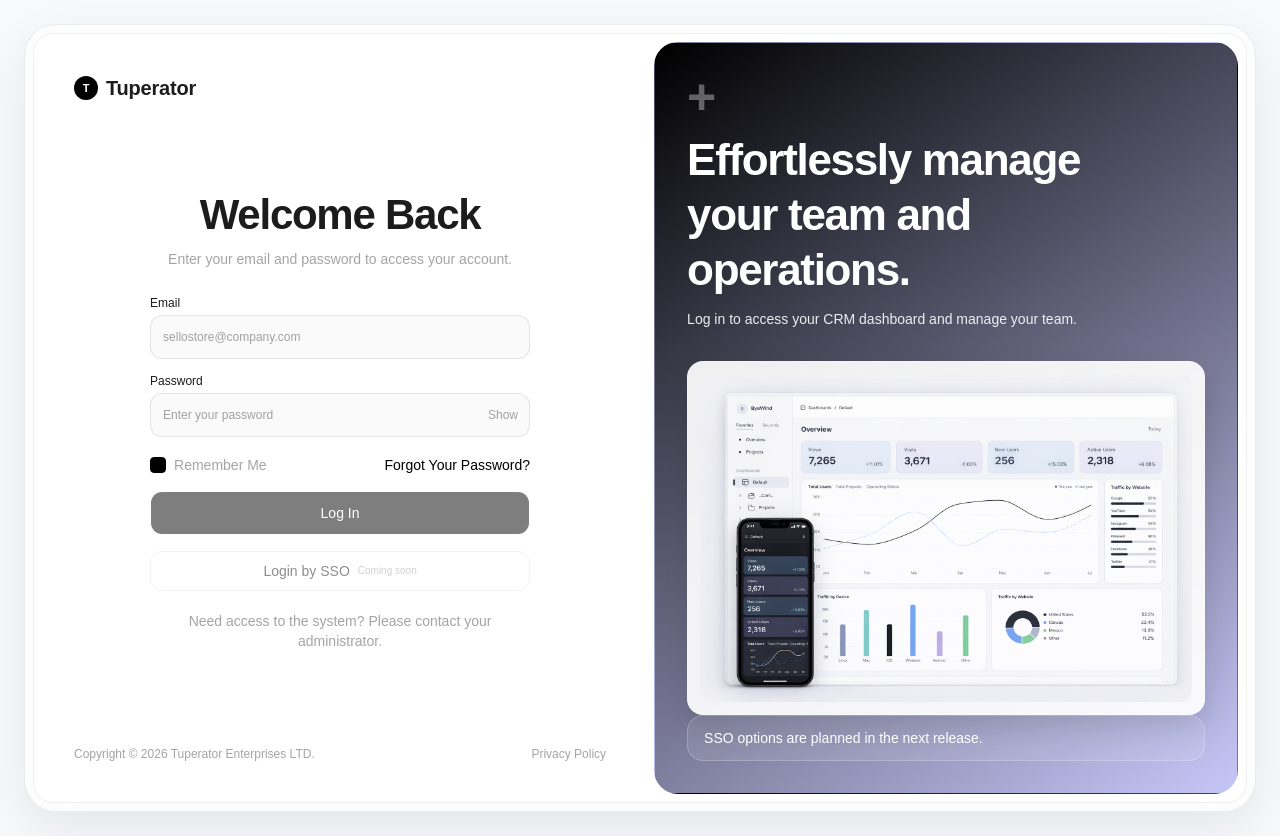
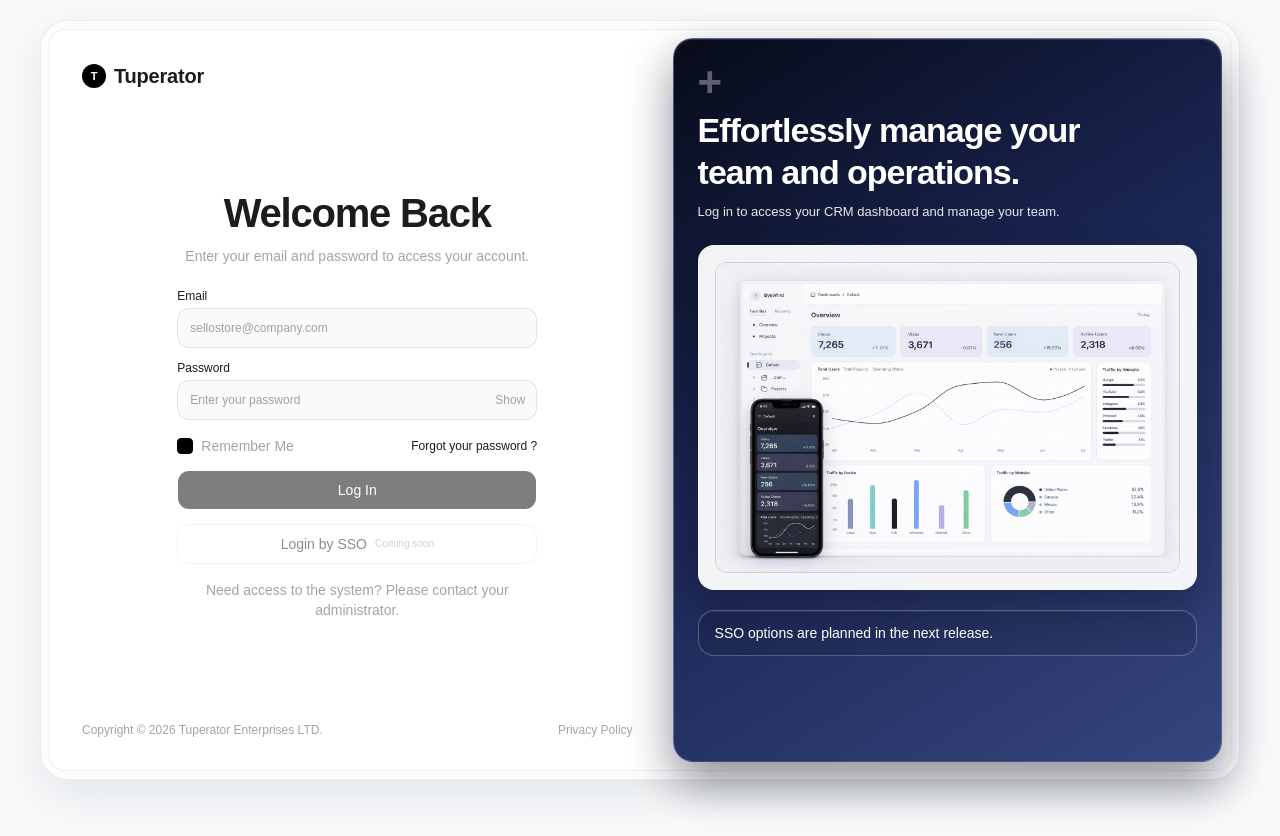
Before and after one commit to tuperator/dashboard-foundaition, a React (Vite) app: page /login in a window 1280 px wide. After the commit the page ends 800 px from the top, so only its background shows below. Built offline with nearby package versions, Linux system fonts and the light colour scheme; some icons are missing.

Commit message:
fix ui login

```diff
--- a/src/app/styles/index.css
+++ b/src/app/styles/index.css
@@ -60,7 +60,7 @@
   --sb-rail-hover: #f3f4f6;
   --sb-rail-active-bg: #0f172a;
   --sb-rail-active-icon: #ffffff;
-  --app-scale: 0.8;
+  --app-scale: 1;
 
   --background: var(--fig-primary-light);
   --foreground: var(--fig-black-100);
--- a/src/pages/login/ui/LoginPage.tsx
+++ b/src/pages/login/ui/LoginPage.tsx
@@ -5,9 +5,9 @@ export function LoginPage() {
   const form = useLoginForm();
 
   return (
-    <main className="bg-background min-h-screen p-3 md:p-6">
-      <div className="border-border/80 bg-card/70 mx-auto flex min-h-[calc(100vh-1.5rem)] w-full max-w-[1320px] rounded-[28px] border p-2 shadow-[0_18px_50px_rgba(16,24,40,0.08)] backdrop-blur-xl md:min-h-[calc(100vh-3rem)] md:rounded-[32px]">
-        <div className="grid w-full rounded-3xl border border-border/60 bg-white/92 dark:bg-card/95 lg:grid-cols-[1fr_0.98fr]">
+    <main className="bg-background min-h-screen p-3 md:p-5">
+      <div className="border-border/80 bg-card/70 mx-auto flex min-h-[calc(100vh-1.5rem)] w-full max-w-[1200px] rounded-[24px] border p-2 shadow-[0_16px_42px_rgba(16,24,40,0.08)] backdrop-blur-xl md:min-h-[calc(100vh-2.5rem)] md:rounded-[28px]">
+        <div className="grid w-full rounded-2xl border border-border/60 bg-white/94 dark:bg-card/96 lg:grid-cols-[1fr_0.92fr]">
           <LoginFormPanel form={form} />
           <LoginHeroPanel />
         </div>
--- a/src/pages/login/ui/components/LoginFormPanel.tsx
+++ b/src/pages/login/ui/components/LoginFormPanel.tsx
@@ -21,34 +21,34 @@ export function LoginFormPanel({ form }: LoginFormPanelProps) {
   } = form;
 
   return (
-    <section className="flex min-h-[640px] flex-col p-6 md:p-10">
-      <div className="mb-6 flex items-center gap-2">
+    <section className="flex min-h-[580px] flex-col p-5 md:p-8">
+      <div className="mb-5 flex items-center gap-2">
         <span className="bg-primary text-primary-foreground inline-flex h-6 w-6 items-center justify-center rounded-full text-[11px] font-semibold">
           T
         </span>
-        <span className="text-foreground text-xl font-semibold tracking-[-0.01em]">
+        <span className="text-foreground text-lg font-semibold tracking-[-0.01em] md:text-xl">
           Tuperator
         </span>
       </div>
 
-      <div className="mx-auto flex w-full max-w-[380px] flex-1 flex-col justify-center">
-        <div className="mb-7 text-center">
-          <h1 className="text-foreground text-[42px] leading-tight font-semibold tracking-[-0.03em]">
+      <div className="mx-auto flex w-full max-w-[360px] flex-1 flex-col justify-center">
+        <div className="mb-6 text-center">
+          <h1 className="text-foreground text-[36px] leading-tight font-semibold tracking-[-0.03em] md:text-[40px]">
             Welcome Back
           </h1>
-          <p className="text-muted-foreground mt-2 text-sm">
+          <p className="text-muted-foreground mt-2 text-[13px] md:text-sm">
             Enter your email and password to access your account.
           </p>
         </div>
 
-        <form onSubmit={onSubmit} className="space-y-4">
+        <form onSubmit={onSubmit} className="space-y-3.5">
           <div className="space-y-1.5">
             <Label htmlFor="identity">Email</Label>
             <Input
               id="identity"
               autoComplete="email"
               placeholder="sellostore@company.com"
-              className="h-11 rounded-xl px-3 text-sm"
+              className="h-10 rounded-xl px-3 text-sm"
               {...register("identity")}
             />
             {errors.identity ? (
@@ -64,7 +64,7 @@ export function LoginFormPanel({ form }: LoginFormPanelProps) {
                 type={showPassword ? "text" : "password"}
                 autoComplete="current-password"
                 placeholder="Enter your password"
-                className="h-11 rounded-xl px-3 pr-14 text-sm"
+                className="h-10 rounded-xl px-3 pr-14 text-sm"
                 {...register("password")}
               />
               <button
@@ -95,19 +95,14 @@ export function LoginFormPanel({ form }: LoginFormPanelProps) {
               )}
             />
 
-            <button
-              type="button"
-              className="text-primary text-sm font-medium transition hover:opacity-80"
-            >
-              Forgot Your Password?
-            </button>
+            <Label>Forgot your password ?</Label>
           </div>
 
           <Button
             type="submit"
             size="lg"
             disabled={!isValid || isSubmitting}
-            className="h-11 w-full rounded-xl text-sm font-medium"
+            className="h-10 w-full rounded-xl text-sm font-medium"
           >
             {isSubmitting ? "Logging in..." : "Log In"}
           </Button>
@@ -125,12 +120,12 @@ export function LoginFormPanel({ form }: LoginFormPanelProps) {
           </Button>
         </form>
 
-        <p className="text-muted-foreground mt-5 text-center text-sm">
+        <p className="text-muted-foreground mt-4 text-center text-sm">
           Need access to the system? Please contact your administrator.
         </p>
       </div>
 
-      <div className="text-muted-foreground mt-8 flex items-center justify-between text-xs">
+      <div className="text-muted-foreground mt-6 flex items-center justify-between text-xs">
         <span>Copyright © 2026 Tuperator Enterprises LTD.</span>
         <button type="button" className="hover:text-foreground transition">
           Privacy Policy
--- a/src/pages/login/ui/components/LoginHeroPanel.tsx
+++ b/src/pages/login/ui/components/LoginHeroPanel.tsx
@@ -1,27 +1,27 @@
 export function LoginHeroPanel() {
   return (
-    <aside className="m-2 hidden rounded-[24px] border border-border/30 bg-[linear-gradient(145deg,var(--primary)_0%,var(--chart-2)_100%)] p-8 text-primary-foreground lg:flex lg:flex-col">
-      <div>
-        <h2 className="text-[50px] leading-[0.9] font-semibold tracking-[-0.03em] opacity-35">
+    <aside className="m-2 hidden rounded-[20px] border border-white/25 bg-[linear-gradient(148deg,#070b19_0%,#1a2552_44%,#36457f_100%)] p-6 text-primary-foreground shadow-[inset_0_1px_0_rgba(255,255,255,0.12),0_20px_46px_rgba(8,12,28,0.46)] lg:flex lg:flex-col">
+      <div className="space-y-2">
+        <h2 className="text-[42px] leading-[0.9] font-semibold tracking-[-0.03em] opacity-35">
           +
         </h2>
-        <h3 className="mt-3 max-w-[440px] text-[44px] leading-tight font-semibold tracking-[-0.03em]">
+        <h3 className="max-w-[420px] text-[34px] leading-tight font-semibold tracking-[-0.03em]">
           Effortlessly manage your team and operations.
         </h3>
-        <p className="mt-3 max-w-[420px] text-sm opacity-90">
+        <p className="max-w-[400px] text-[13px] opacity-90">
           Log in to access your CRM dashboard and manage your team.
         </p>
       </div>
 
-      <div className="mt-8 rounded-2xl border border-white/25 bg-white/92 p-3 text-black shadow-[0_12px_30px_rgba(0,0,0,0.15)]">
+      <div className="mt-6 overflow-hidden rounded-2xl border border-white/30 bg-white/95 p-4 text-black shadow-[0_16px_36px_rgba(6,8,20,0.32)]">
         <img
           src="/login-dashboard-preview.png"
           alt="Dashboard preview on desktop and mobile"
-          className="h-auto w-full rounded-xl"
+          className="h-auto w-full rounded-xl border border-black/15"
         />
       </div>
 
-      <div className="mt-auto rounded-2xl border border-white/20 bg-white/10 px-4 py-3 text-sm">
+      <div className="mt-5 rounded-2xl border border-white/25 bg-black/10 px-4 py-3 text-sm shadow-[inset_0_1px_0_rgba(255,255,255,0.08)]">
         SSO options are planned in the next release.
       </div>
     </aside>
```
